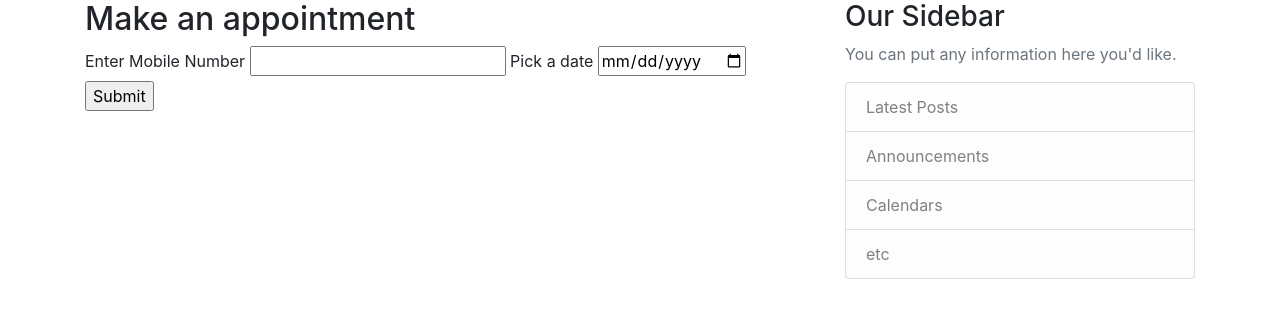
After one commit to vikassrivastava18/COVID-19, a Django app: page /appointment/ in a window 1280 px wide. The commit adds this page. Shown: the top 318 px of the page. Run offline with Django 3.2, Linux system fonts and the light colour scheme; the visitor is signed in with stand-in values (Sample User, id 1); some libraries are stand-ins or nearby versions.

Commit message:
Add appointment functionality

```diff
--- a/medicovid/covidyoddha/admin.py
+++ b/medicovid/covidyoddha/admin.py
@@ -5,3 +5,4 @@ from .models import *
 
 admin.site.register(Patient)
 admin.site.register(Report)
+admin.site.register(Appointment)
--- a/medicovid/covidyoddha/otp.py
+++ b/medicovid/covidyoddha/otp.py
@@ -12,7 +12,7 @@ def send_otp(account_sid, auth_token, body, from_, to_):
     message = client.messages.create(
         #body='Hello Mr. Datta Your Secure Device OTP is - ' + str(otp) + 'now your mobile is hacked!\n Byby...',
         body = body,
-        from_='+#',
+        from_='+13158190802',
         to=to_
     )
 
--- /dev/null
+++ b/medicovid/covidyoddha/templates/appointment.html
@@ -0,0 +1,27 @@
+{% extends 'base.html' %}
+{% block style %}
+{% load static %}
+{% endblock %}
+
+{% block content %}
+<h2>Make an appointment</h2>
+<form action="{% url 'pick_time' %}" method="get">
+    <label for="mobile">Enter Mobile Number</label>
+    <input type="text" name="mobile" id="mobile">
+    <label for="pick_date">Pick a date</label>
+    <input type="date" required id="pick_date" name="pick_date">
+    <input type="submit">
+</form>
+
+{% if date_picked %}
+    <h3>Select a time slot</h3>
+    <form action="{% url 'take_appointment' %}" method="post">{% csrf_token %}
+        <select name="pick_time" id="pick_time">
+            {% for slot in available_slots %}
+                <option value="{{ slot.hour }}-{{ slot.min }} {{ date }}">{{ slot.hour }} : {{ slot.min }}</option>
+            {% endfor %}
+        </select>
+        <input type="submit">
+    </form>
+{% endif %}
+{% endblock %}
--- a/medicovid/covidyoddha/templates/staff.html
+++ b/medicovid/covidyoddha/templates/staff.html
@@ -8,7 +8,7 @@
 <h3>Welcome staff - {{ request.user.username }}</h3>
 <br><br>
 <a href="{% url 'createPatient' %}"><button>+Add Patient</button></a>&nbsp;
-<a href="{% url 'createReport' %}"><button>+Add Patient</button></a>
+<a href="{% url 'createReport' %}"><button>+Add Report</button></a>
 
 
 {% endblock %}
--- a/medicovid/covidyoddha/urls.py
+++ b/medicovid/covidyoddha/urls.py
@@ -1,7 +1,7 @@
 from . import views
 from django.urls import path, include
 from django.contrib.auth.views import LoginView
-from .views import StaffView, CreatePatientView, CreateReportView
+from .views import StaffView, CreatePatientView, CreateReportView, AppointmentSlot, PickTime, TakeAppointment
 from .forms import UserLoginForm
 
 urlpatterns = [
@@ -17,4 +17,7 @@ urlpatterns += [
     path('staff/', StaffView.as_view(), name='staff'),
     path('create_patient/', CreatePatientView.as_view(), name='createPatient'),
     path('create_report/', CreateReportView.as_view(), name='createReport'),
+    path('appointment/', AppointmentSlot.as_view(), name='appointment'),
+    path('pick_time/', PickTime.as_view(), name='pick_time'),
+    path('take_appointment/', TakeAppointment.as_view(), name='take_appointment')
 ]
--- a/medicovid/covidyoddha/views.py
+++ b/medicovid/covidyoddha/views.py
@@ -1,6 +1,6 @@
 from django.core.files import File
-from django.shortcuts import render, redirect
-from .models import Patient
+from django.shortcuts import render, redirect, get_object_or_404
+from .models import Patient, test_time_in_minute, hospital_close_at, hospital_opens_at, Appointment
 from .otp import send_otp , otp
 from django.contrib import messages
 from django.contrib.auth import settings
@@ -60,7 +60,7 @@ def home(request):
             Thank you For Using Covid-Yoddha Website !
             Hello Mr. { patient_name } Your Secure Device OTP is - {otp}
             '''
-            sent_otp = send_otp('#', '#', msg_body,'+#','+91'+request_mobile)
+            sent_otp = send_otp('AC454eb3b87b77a6113b0cbe038d71f699', '2e133945b41c8443a99dcc98dcb15def', msg_body,'+13158190802','+91'+request_mobile)
             request.session["sent_otp"] = str(sent_otp)
 
             messages.success(request, f'Your OTP Send Successfully !!!')
@@ -99,6 +99,7 @@ def report(request):
         return render(request, 'covidyoddha/report.html',context)
     else:
         return render(request, 'covidyoddha/home.html')
+
 
 def GeneratePdf(request):
 
@@ -144,3 +145,56 @@ class CreateReportView(LoginRequiredMixin, CreateView):
     form_class = ReportCreationForm
     template_name = "addReport.html"
     success_url = reverse_lazy('staff')
+
+
+class AppointmentSlot(LoginRequiredMixin, View):
+    def get(self, request):
+        return render(request, 'appointment.html')
+
+
+class PickTime(LoginRequiredMixin, View):
+    def get(self, request):
+        date = request.GET['pick_date']
+        mobile = request.GET['mobile']
+        patient = get_object_or_404(Patient, patient_mobile=mobile)
+        request.session['patient'] = patient.id
+        date_dt1 = datetime.strptime(date, '%Y-%m-%d')
+        booked_slots_query = Appointment.objects.filter(time__date=datetime.date(date_dt1))
+        booked_slots = []
+        for slot in booked_slots_query:
+            print(slot.time)
+            hour = slot.time.hour
+            min = slot.time.minute
+            booked_slots.append({'hour':hour, 'min':min})
+        available_slots = []
+        total_slots_count = ((hospital_close_at - hospital_opens_at) * (60 / test_time_in_minute))
+        print('total_slots_count', total_slots_count)
+        for i in range(int(total_slots_count)):
+            slot_hour = hospital_opens_at + i // 4
+            slot_min = 15 * (i % 4)
+            slot = {'hour':slot_hour, 'min':slot_min}
+            if slot not in booked_slots:
+                available_slots.append(slot)
+        context = {
+            'available_slots': available_slots,
+            'date_picked': True,
+            'date': date
+        }
+        return render(request, 'appointment.html', context)
+
+
+class TakeAppointment(LoginRequiredMixin, View):
+    def post(self, request):
+        date_time = request.POST['pick_time']
+        datetime_list = date_time.split(' ')
+        date = datetime_list[1]
+        y_m_d = date.split('-')
+        year = int(y_m_d[0])
+        month = int(y_m_d[1])
+        day = int(y_m_d[2])
+        hour = int(datetime_list[0].split('-')[0])
+        min = int(datetime_list[0].split('-')[1])
+        datetime_appointment = datetime(year, month, day, hour, min)
+        patient = Patient.objects.get(id=request.session['patient'])
+        fix_appointment = Appointment.objects.create(patient=patient, time=datetime_appointment)
+        return redirect('staff')
```
Also changed, not shown: medicovid/covidyoddha/models.py (+6 -6 lines), medicovid/covidyoddha/migrations/0003_auto_20201129_1100.py (added), medicovid/covidyoddha/migrations/0004_auto_20201129_1509.py (added), 1 other file.
